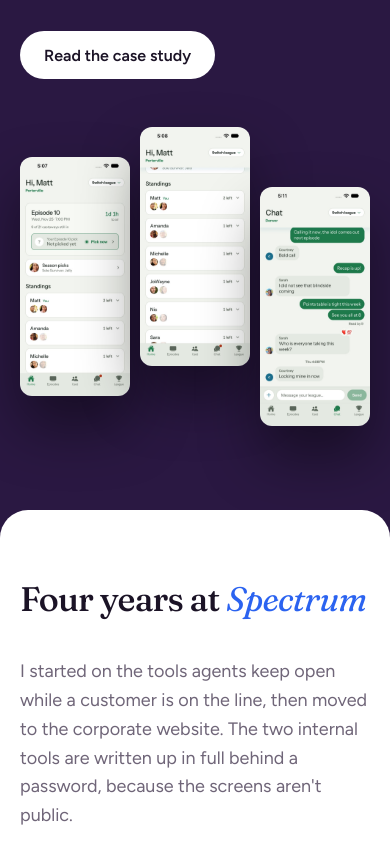
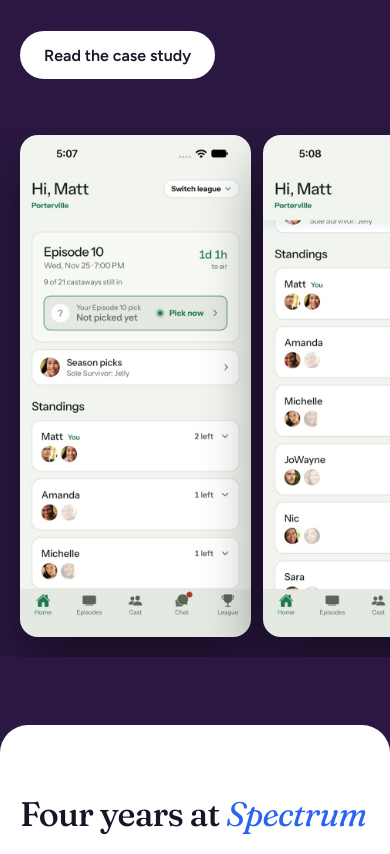
Before and after one commit to matthewlalanne/matthewlalanne.github.io, a plain HTML site: page index.html in a window 390 px wide. Shown: the part 1860-2714 px from the top of the page. Drawn offline with Linux system fonts and the light colour scheme.

Commit message:
Home: swipe row for Reality Check screens on phones. Reality Check: chat caption matches the shot
Co-Authored-By: Claude Fable 5.2 <noreply@anthropic.com>

```diff
--- a/bold.css
+++ b/bold.css
@@ -326,3 +326,14 @@ footer a{text-decoration:underline;text-underline-offset:3px}
 .job:hover h2{color:var(--rose)}
 @media (max-width:560px){.job{margin:0 -20px;padding-left:20px;padding-right:20px}.abx-collage .g2{right:0}}
 @media (prefers-reduced-motion:reduce){html{scroll-behavior:auto!important}}
+
+/* Phones and tablets: the three Reality Check screens become one row you swipe through. */
+@media (max-width:1000px){
+  .band .phones{display:flex;gap:14px;overflow-x:auto;scroll-snap-type:x mandatory;margin:0 -32px 64px;padding:8px 32px 20px;scrollbar-width:none;-webkit-overflow-scrolling:touch}
+  .band .phones::-webkit-scrollbar{display:none}
+  .band .phones img{flex:0 0 46%;width:46%;scroll-snap-align:center;margin-top:0!important}
+}
+@media (max-width:560px){
+  .band .phones{margin:0 -20px 56px;padding:8px 20px 20px;gap:12px}
+  .band .phones img{flex-basis:66%;width:66%;border-radius:18px}
+}
--- a/index.html
+++ b/index.html
@@ -33,7 +33,7 @@
     <div class="mini"><div><b>4</b><span>leagues beta testing</span></div><div><b>2</b><span>shows supported</span></div><div><b>3</b><span>platforms</span></div></div>
     <a class="pill light" href="/reality-check">Read the case study</a>
   </div>
-  <div class="phones rv"><img src="/img/rc/01-home-to-do-list.jpg" alt="Reality Check home screen with this week's to-do list" width="600" height="1304"><img src="/img/rc/05-standings-folded-rows.jpg" alt="Standings with each player's picks shown as faces" width="600" height="1304" loading="lazy"><img src="/img/rc/14-chat-replies-read-receipts.jpg" alt="League chat with replies and read receipts" width="600" height="1304" loading="lazy"></div>
+  <div class="phones rv" tabindex="0" role="group" aria-label="Reality Check screens. Scroll sideways to see all three."><img src="/img/rc/01-home-to-do-list.jpg" alt="Reality Check home screen with this week's to-do list" width="600" height="1304"><img src="/img/rc/05-standings-folded-rows.jpg" alt="Standings with each player's picks shown as faces" width="600" height="1304" loading="lazy"><img src="/img/rc/14-chat-replies-read-receipts.jpg" alt="League chat with replies and read receipts" width="600" height="1304" loading="lazy"></div>
 </div></div></section>
 
 <section class="work" id="work"><div class="wrap">
```
Also changed, not shown: reality-check.html (+2 -2 lines).
